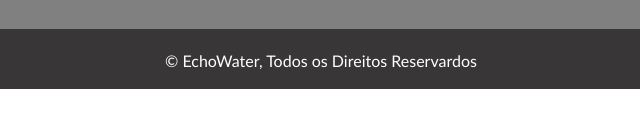
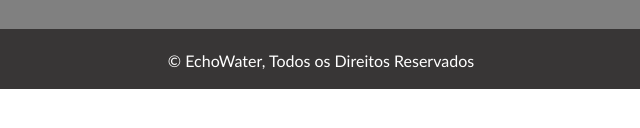
Before and after one commit to pch-uninassau/Projeto-V2, a plain HTML site: page Login/index.html in a window 1280 px wide. Shown: the part 536-664 px from the top of the page, 319-959 px from the left. Drawn offline with nearby package versions, Linux system fonts and the light colour scheme.

Commit message:
Erro de escrita

```diff
--- a/Login/index.html
+++ b/Login/index.html
@@ -55,7 +55,7 @@
         <div class="geral-footer">
             <footer>
                 <p class="footer-p">
-                    © EchoWater, Todos os Direitos Reservardos
+                    © EchoWater, Todos os Direitos Reservados
                 </p>
             </footer>
         </div>
```
